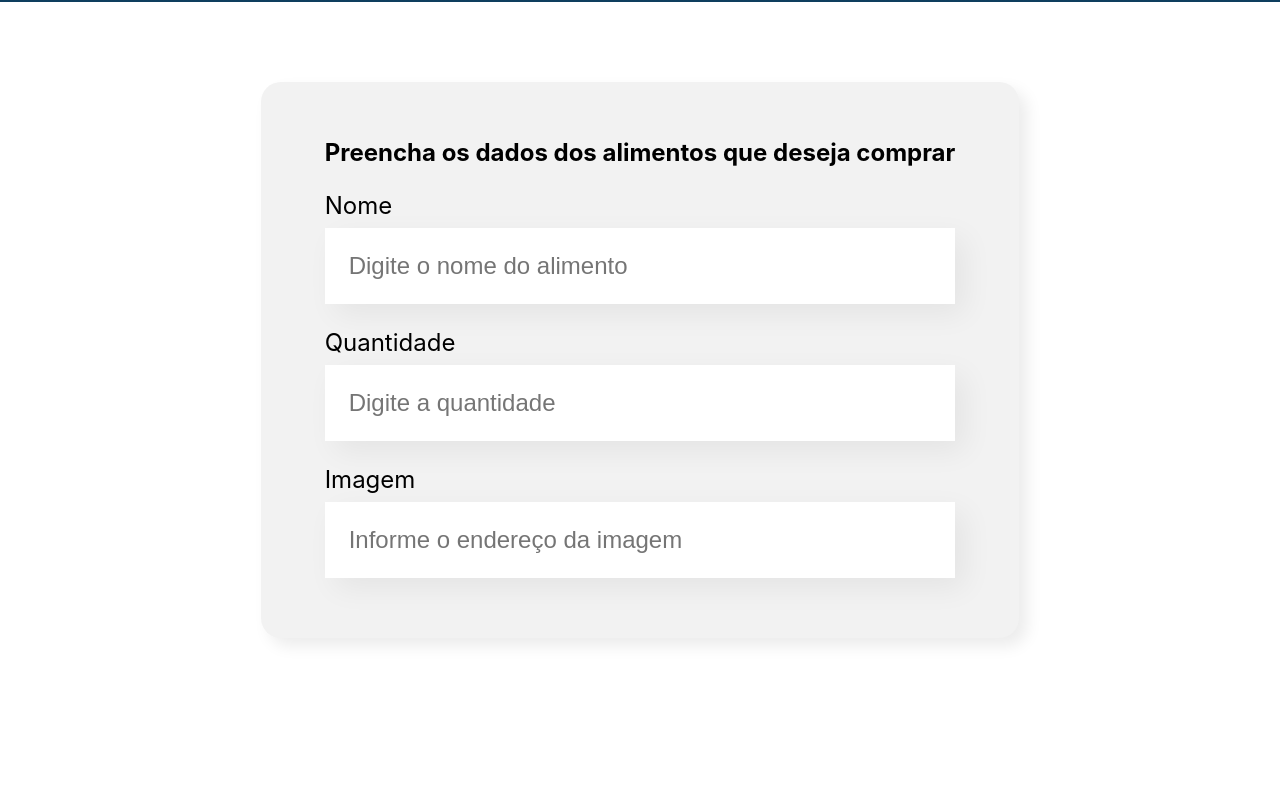
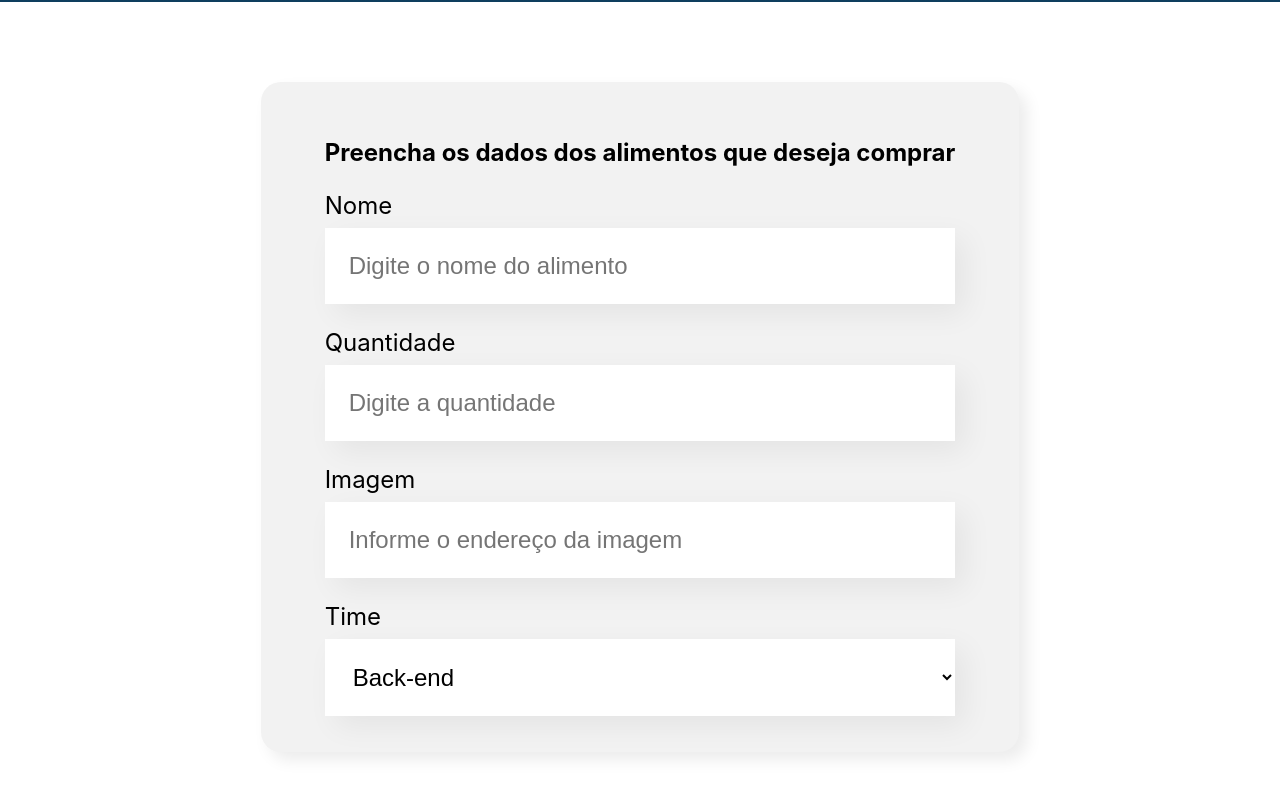
Before and after one commit to pedrotxc/react, a React (Create React App) app: page / in a window 1280 px wide. Shown: the part 502-1298 px from the top of the page. Before the commit the page ends 1220 px from the top, so only its background shows below. Built offline with nearby package versions, Linux system fonts and the light colour scheme.

Commit message:
Projeto Atualizado

```diff
--- a/src/components/Formulario/index.js
+++ b/src/components/Formulario/index.js
@@ -1,9 +1,16 @@
 import './Formulario.css'
 
 import CampoTexto from '../CampoTexto'
+import ListaSuspensa from '../ListaSuspensa'
 
 
 const Formulario = () => {
+
+    const times = [
+        "Back-end",
+        "Front-end"
+    ]
+
     return (
         <section className="formulario">
             <form>
@@ -11,6 +18,7 @@
                 <CampoTexto label="Nome" placeholder="Digite o nome do alimento"/>
                 <CampoTexto label="Quantidade" placeholder="Digite a quantidade"/>
                 <CampoTexto label="Imagem" placeholder="Informe o endereço da imagem"/>
+                <ListaSuspensa label="Time" itens={times}/>
             </form>
         </section>
     )
--- /dev/null
+++ b/src/components/ListaSuspensa/ListaSuspensa.css
@@ -0,0 +1,15 @@
+.lista-suspensa label{
+    display: block;
+    margin-bottom: 8px;
+    font-size: 24px;
+}
+
+.lista-suspensa select {
+    background-color: #FFF;
+    box-shadow: 10px 10px 30px rgba(0, 0, 0, 0.06);
+    width: 100%;
+    border: none;
+    font-size: 24px;
+    padding: 24px;
+    box-sizing: border-box;
+}
--- /dev/null
+++ b/src/components/ListaSuspensa/index.js
@@ -0,0 +1,14 @@
+import './ListaSuspensa.css';
+
+const ListaSuspensa = (props) => {
+    return (
+        <div className='lista-suspensa'>
+            <label>{props.label}</label>
+            <select>
+                {props.itens.map(item => <option key={item}>{item}</option>)}
+            </select>
+        </div>
+    )
+}
+
+export default ListaSuspensa;
```
